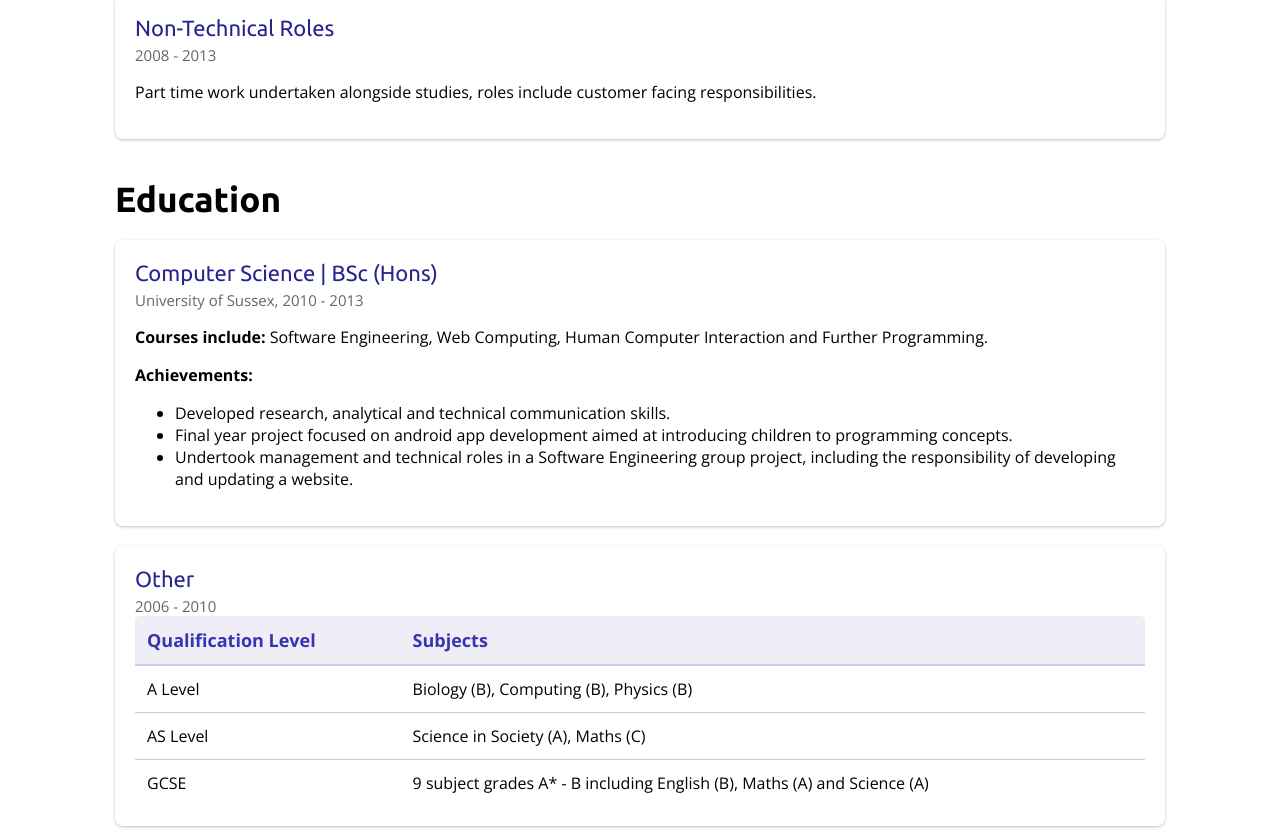
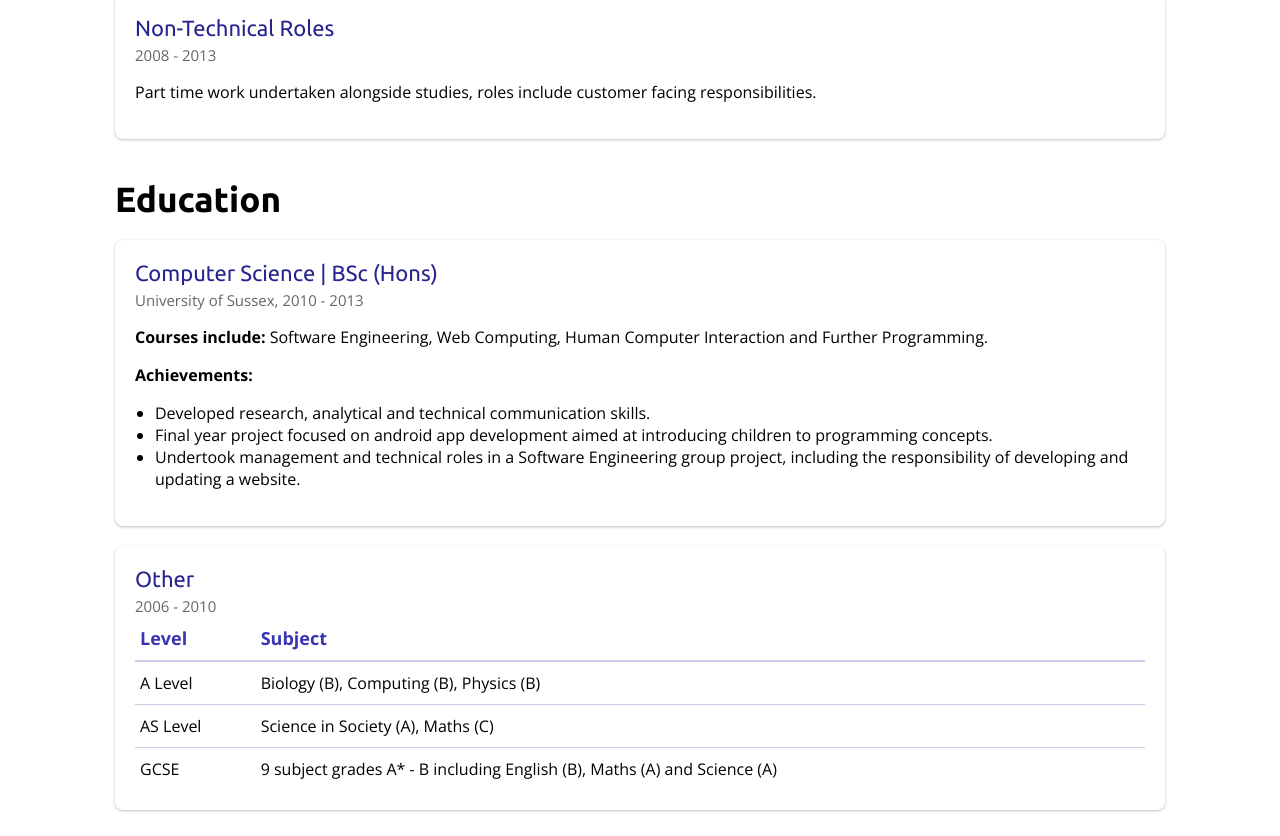
Before and after one commit to chriswheatley/christopherwheatley.uk, a Gatsby site: page / in a window 1280 px wide. Shown: the part 1404-2240 px from the top of the page. Built offline with nearby package versions, Linux system fonts and the light colour scheme; Gatsby itself is replaced by a stand-in of ours.

Commit message:
Improve layout on mobile devices

```diff
--- a/src/data/education/school-and-college.md
+++ b/src/data/education/school-and-college.md
@@ -5,7 +5,7 @@
   endYear: 2010
 ---
 
-| Qualification Level | Subjects                                                                 |
+| Level               | Subject                                                                  |
 | --------------------| -------------------------------------------------------------------------|
 | A Level             | Biology (B), Computing (B), Physics (B)                                  |
 | AS Level            | Science in Society (A), Maths (C)                                        |
--- a/src/styles/button.scss
+++ b/src/styles/button.scss
@@ -12,7 +12,8 @@
   display: inline-flex;
   font-size: 1.6rem;
   flex-direction: row;
-  margin-right: .5rem;
+  margin: .5rem;
+  margin-left: 0;
   padding: 1rem 1.5rem;
   text-decoration: none;
   transition:
--- a/src/styles/markdown.scss
+++ b/src/styles/markdown.scss
@@ -10,7 +10,7 @@
 
   th, td {
     text-align: left;
-    padding: 1.2rem;
+    padding: 1rem 0.5rem;
   }
 
   td {
@@ -23,8 +23,10 @@
 
   thead {
     color: $primary-600;
-    background-color: $primary-100;
     font-size: 1.8rem;
   }
 
+  ul {
+    padding-left: 1.25em;
+  }
 }
--- a/src/styles/panel.scss
+++ b/src/styles/panel.scss
@@ -5,7 +5,7 @@
 
 @import './colour';
 .panel {
-  padding: 2rem 1.5rem;
+  padding: 2rem 1rem;
 
   &__header,
   &__body {
@@ -40,7 +40,8 @@
   }
 
   &__actions {
-    padding-top: 4rem;
+    align-content: center;
+    padding-top: 3rem;
     margin: 0 auto;
 
   }
```
